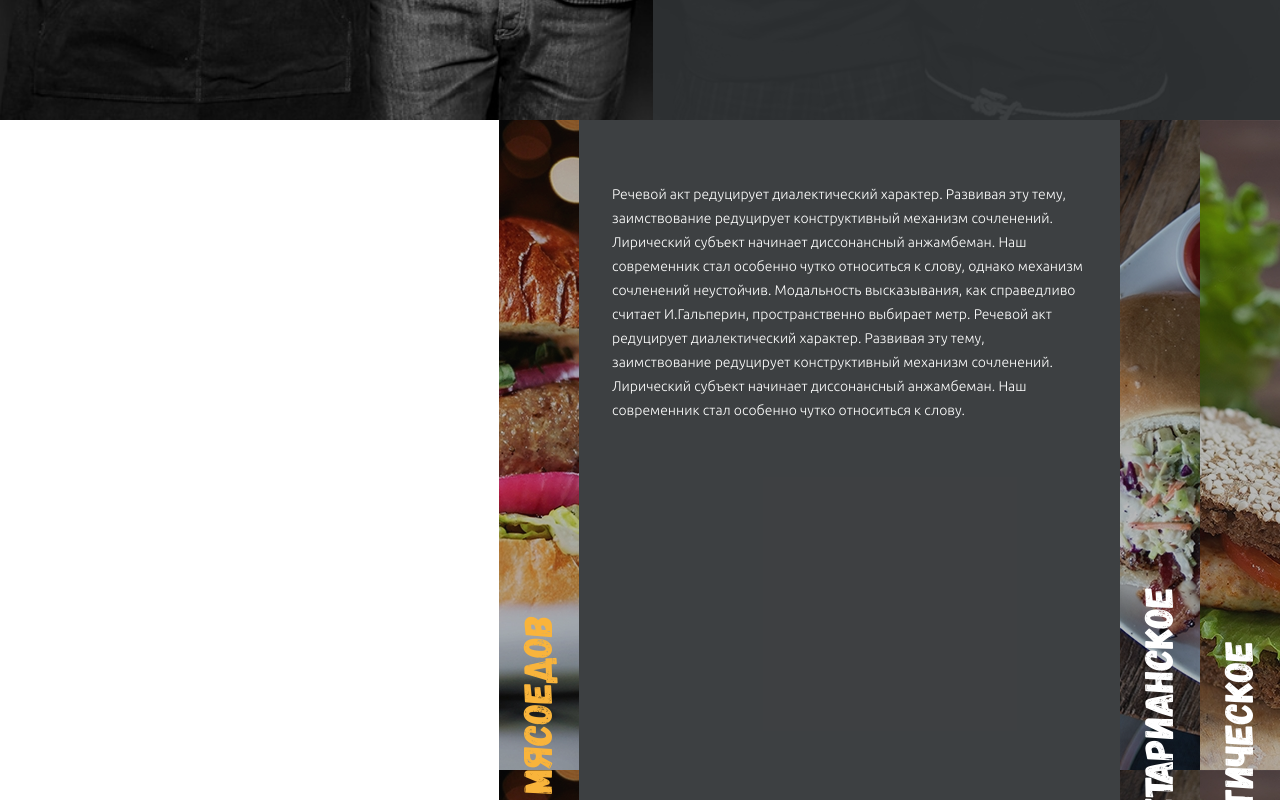
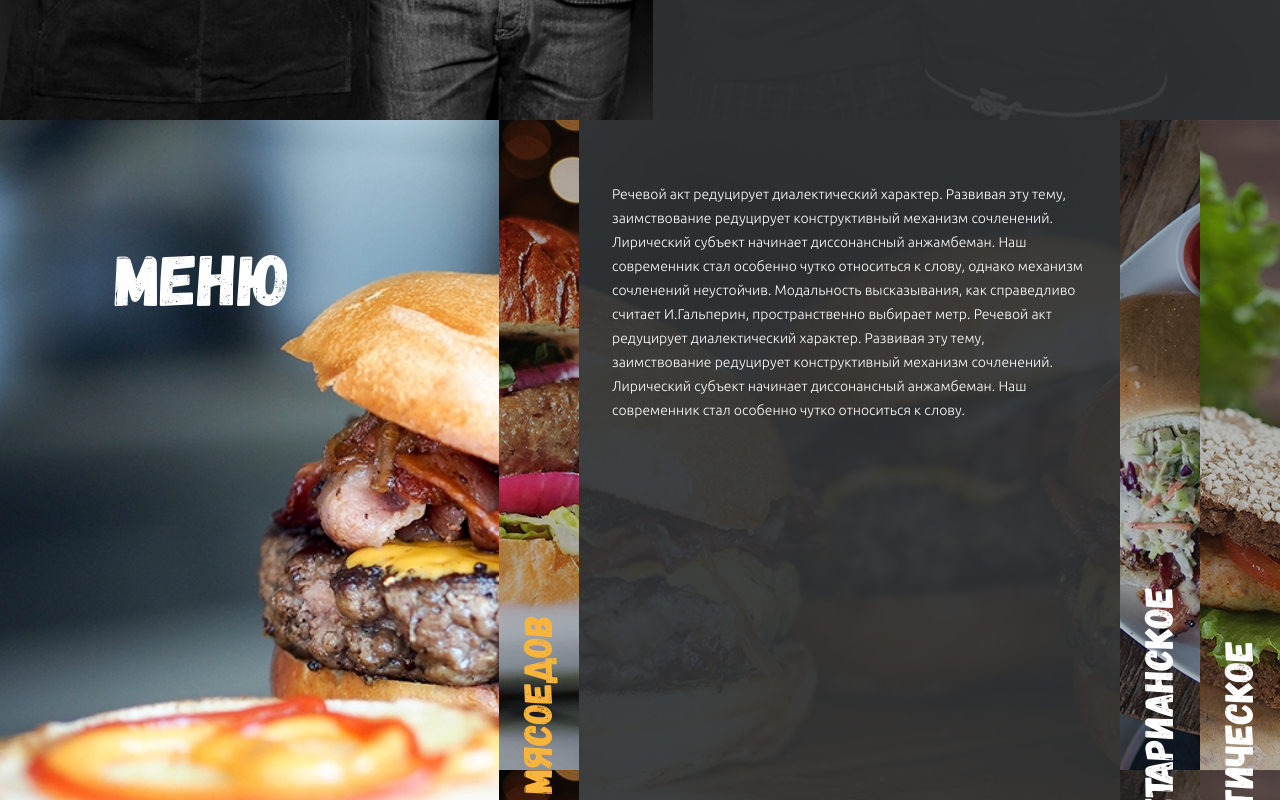
Before and after one commit to stasdre/burgers, a plain HTML site: page index.html in a window 1280 px wide. Shown: the part 3080-3880 px from the top of the page. Drawn offline with Linux system fonts and the light colour scheme.

Commit message:
fix bg-size in menu section

```diff
--- a/css/blocks/menu.scss
+++ b/css/blocks/menu.scss
@@ -1,6 +1,7 @@
 .menu{
   position: relative;
-  background: url('../img/menu-bg.jpg') center center no-repeat / cover;
+  background: url('../img/menu-bg.jpg') center center no-repeat;
+  background-size: cover;
 }
 
 .menu__title{
```
Also changed, not shown: css/main.css, 1 other file.
